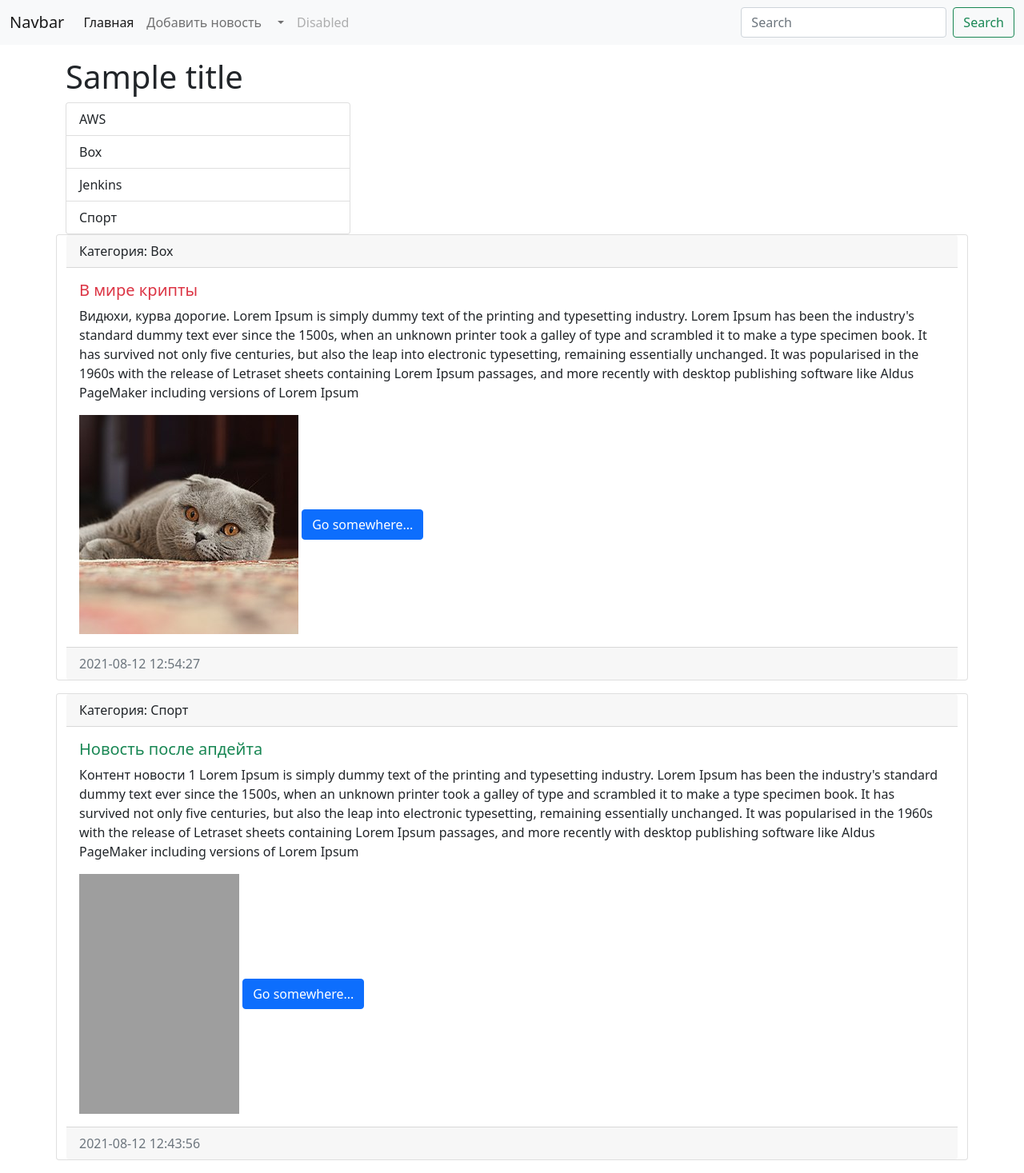
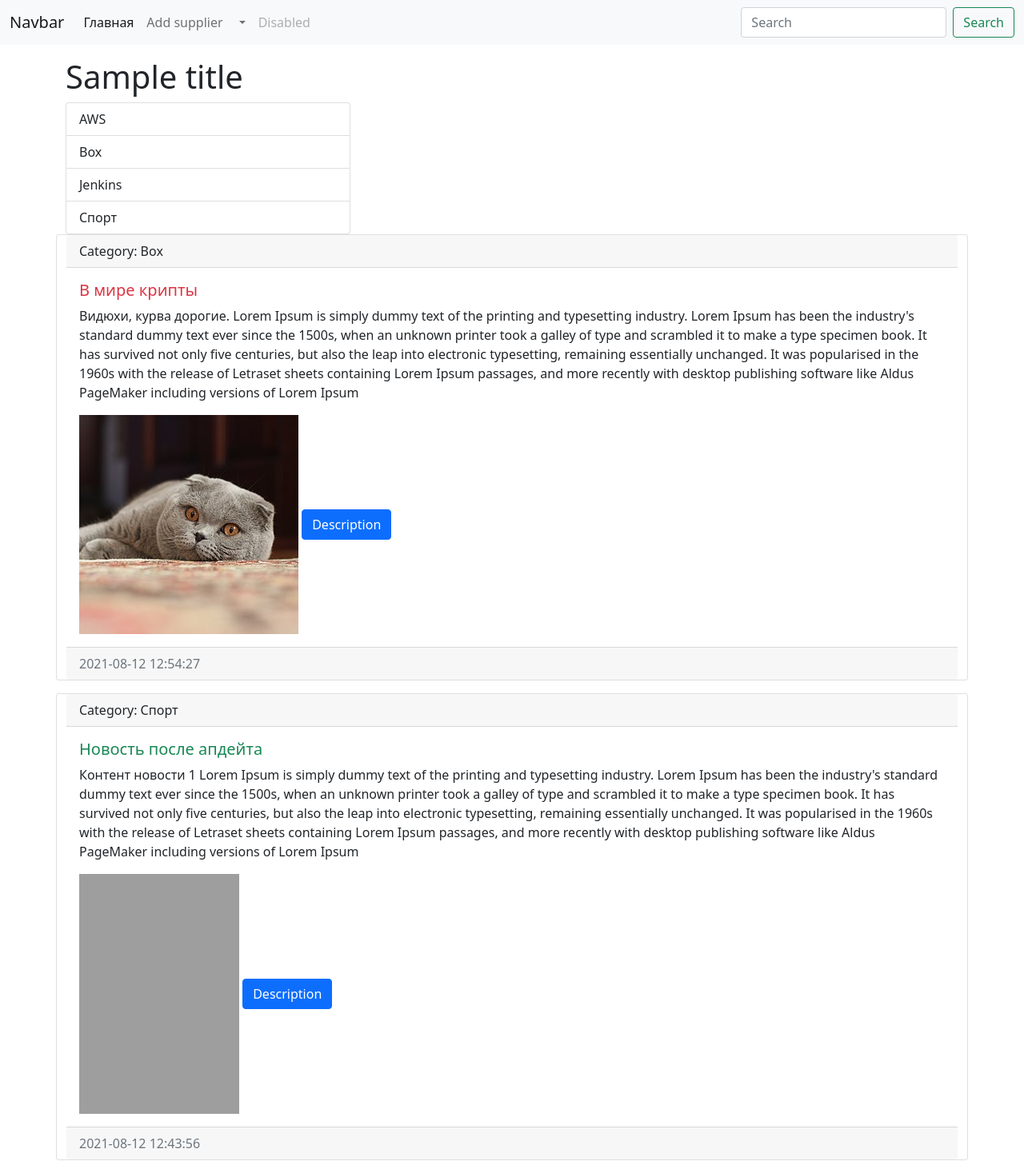
Before and after one commit to salambrosalam/python_django, a Django app: template start_project/web_app/news/templates/news/category.html in a window 1280 px wide. Shown: the whole page at 80% size. Run offline with Django 3.2, Linux system fonts and the light colour scheme; data comes from the database, SQL or seed files in the repository; both versions use the stored data as it was after the commit; the template is opened without the code that fills it: values that come from a table or form of the project are taken from there, most other values are stand-ins (such as "Sample title", 1, 10 or a date in 2020); grey boxes are pictures that could not be loaded.

Commit message:
Fix templates, switch to english

```diff
--- a/start_project/web_app/news/models.py
+++ b/start_project/web_app/news/models.py
@@ -3,30 +3,30 @@ from django.db import models
 # Create your models here.
 
 class News(models.Model):
-    title = models.CharField(max_length=100, verbose_name="Название")
-    content = models.TextField(blank=True, verbose_name="Контент")
-    created_at = models.DateTimeField(auto_now_add=True, verbose_name="Дата публикации")
-    updated_at = models.DateTimeField(auto_now=True, verbose_name="Обновлено")
-    photo = models.ImageField(upload_to="photos/%Y/%m/%d/", verbose_name="Картинка", blank=True)
+    title = models.CharField(max_length=100, verbose_name="Name")
+    content = models.TextField(blank=True, verbose_name="Content")
+    created_at = models.DateTimeField(auto_now_add=True, verbose_name="Date")
+    updated_at = models.DateTimeField(auto_now=True, verbose_name="Updates")
+    photo = models.ImageField(upload_to="photos/%Y/%m/%d/", verbose_name="Image", blank=True)
     is_published = models.BooleanField(default=True)
-    category = models.ForeignKey("Category", on_delete=models.PROTECT, null=True, verbose_name="Название категории")
+    category = models.ForeignKey("Category", on_delete=models.PROTECT, null=True, verbose_name="Category name")
 
     def __str__(self):
         return self.title
 
     class Meta:
-        verbose_name = "Новость"
-        verbose_name_plural = "Новости"
+        verbose_name = "Task"
+        verbose_name_plural = "Task"
         ordering = ["-created_at"]
 
 
 class Category(models.Model):
-    title = models.CharField(max_length=150, db_index=True, verbose_name="Название категории")
+    title = models.CharField(max_length=150, db_index=True, verbose_name="Category name")
 
     def __str__(self):
         return self.title
 
     class Meta:
-        verbose_name = "Категория"
-        verbose_name_plural = "Категории"
+        verbose_name = "Category"
+        verbose_name_plural = "Category"
         ordering = ["title"]
--- a/start_project/web_app/news/templates/news/category.html
+++ b/start_project/web_app/news/templates/news/category.html
@@ -23,7 +23,7 @@
           <a class="nav-link active" aria-current="page" href="#">Главная</a>
         </li>
         <li class="nav-item">
-          <a class="nav-link" href="#">Добавить новость</a>
+          <a class="nav-link" href="#">Add supplier</a>
         </li>
         <li class="nav-item dropdown">
           <a class="nav-link dropdown-toggle" href="#" id="navbarDropdown" role="button" data-bs-toggle="dropdown" aria-expanded="false">
@@ -33,7 +33,7 @@
             <li><a class="dropdown-item" href="#">Action</a></li>
             <li><a class="dropdown-item" href="#">Another action</a></li>
             <li><hr class="dropdown-divider"></li>
-            <li><a class="dropdown-item" href="#">Something else here</a></li>
+            <li><a class="dropdown-item" href="#">Description</a></li>
           </ul>
         </li>
         <li class="nav-item">
@@ -63,7 +63,7 @@
         {% for item in news %}
         <div class="card mb-3">
   <div class="card-header">
-      Категория: {{ item.category.title }}
+      Category: {{ item.category.title }}
   </div>
   <div class="card-body">
     <h5 class="card-title {% cycle 'text-danger' 'text-success' %}">{{ item.title }}</h5>
@@ -73,7 +73,7 @@
     {% else %}
       <img src= "https://picsum.photos/200/300" alt="">
     {% endif %}
-    <a href="#" class="btn btn-primary">Go somewhere...</a>
+    <a href="#" class="btn btn-primary">Description</a>
   </div>
   <div class="card-footer text-muted">
       {{ item.created_at|date:"Y-m-d H:i:s"  }}
--- a/start_project/web_app/news/templates/news/index.html
+++ b/start_project/web_app/news/templates/news/index.html
@@ -19,7 +19,7 @@
 {% for item in news %}
         <div class="card mb-3">
   <div class="card-header">
-        Категория: <a href="{% url 'category' item.category.pk %}"> {{ item.category }}</a>
+        Category: <a href="{% url 'category' item.category.pk %}"> {{ item.category }}</a>
   </div>
   <div class="card-body">
     <h5 class="card-title {% cycle 'text-danger' 'text-success' %}">{{ item.title }}</h5>
--- a/start_project/web_app/news/views.py
+++ b/start_project/web_app/news/views.py
@@ -12,7 +12,7 @@ def index(request):
 
     context = {
         "news": news,
-        "title": "Список новостей",
+        "title": "Deliveries list",
         "categories": categories
     }
 
--- a/start_project/web_app/templates/base.html
+++ b/start_project/web_app/templates/base.html
@@ -10,11 +10,11 @@
     <!-- Bootstrap CSS -->
     <link href="https://cdn.jsdelivr.net/npm/bootstrap@5.1.3/dist/css/bootstrap.min.css" rel="stylesheet" integrity="sha384-1BmE4kWBq78iYhFldvKuhfTAU6auU8tT94WrHftjDbrCEXSU1oBoqyl2QvZ6jIW3" crossorigin="anonymous">
 
-    <title>{{% block title %}} Новости из мира авто {% endblock %}</title>
+    <title>{% block title %} Supply management {% endblock %}</title>
   </head>
   <body>
 
-  {% include 'inc/_nav' %}
+  {% include 'inc/_nav.html' %}
 
 
 <div class="container mt-3">
--- a/start_project/web_app/templates/inc/_nav.html
+++ b/start_project/web_app/templates/inc/_nav.html
@@ -7,10 +7,10 @@
     <div class="collapse navbar-collapse" id="navbarSupportedContent">
       <ul class="navbar-nav me-auto mb-2 mb-lg-0">
         <li class="nav-item">
-          <a class="nav-link active" aria-current="page" href="{% url 'home' %}">Главная</a>
+          <a class="nav-link active" aria-current="page" href="{% url 'home' %}">Home page</a>
         </li>
         <li class="nav-item">
-          <a class="nav-link" href="#">Добавить новость</a>
+          <a class="nav-link" href="#">Add news</a>
         </li>
         <li class="nav-item dropdown">
           <a class="nav-link dropdown-toggle" href="#" id="navbarDropdown" role="button" data-bs-toggle="dropdown" aria-expanded="false">
```
Also changed, not shown: start_project/web_app/web_app/settings.py (+4 -4 lines), start_project/web_app/db.sqlite3, start_project/web_app/news/migrations/0005_auto_20220908_1932.py (added).
